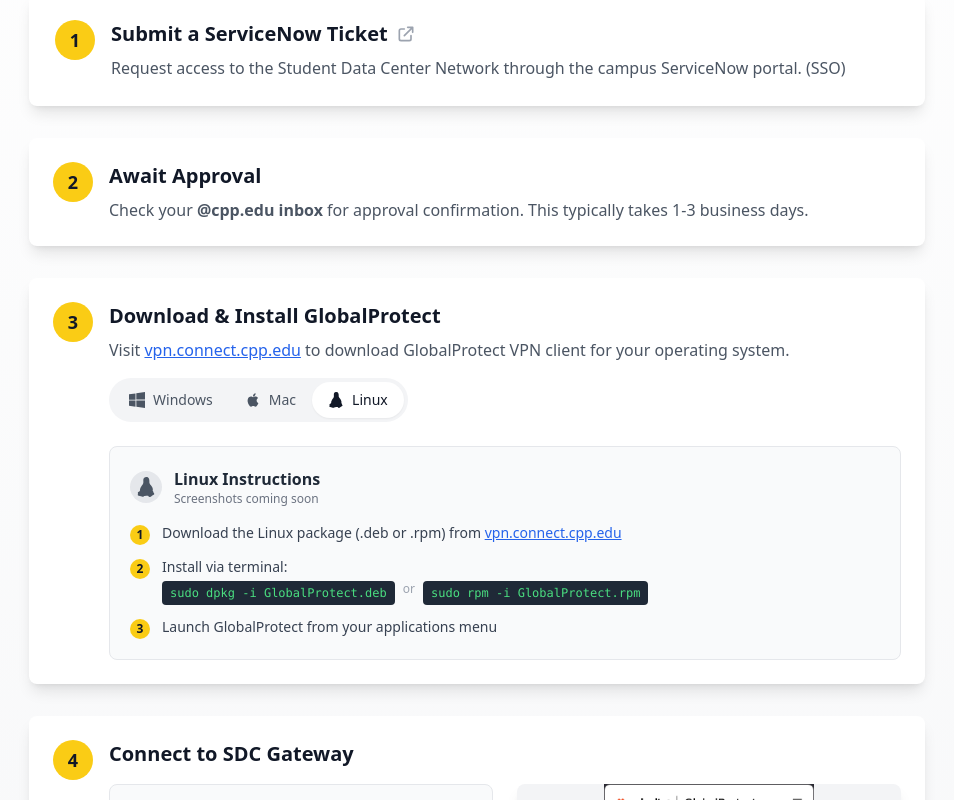
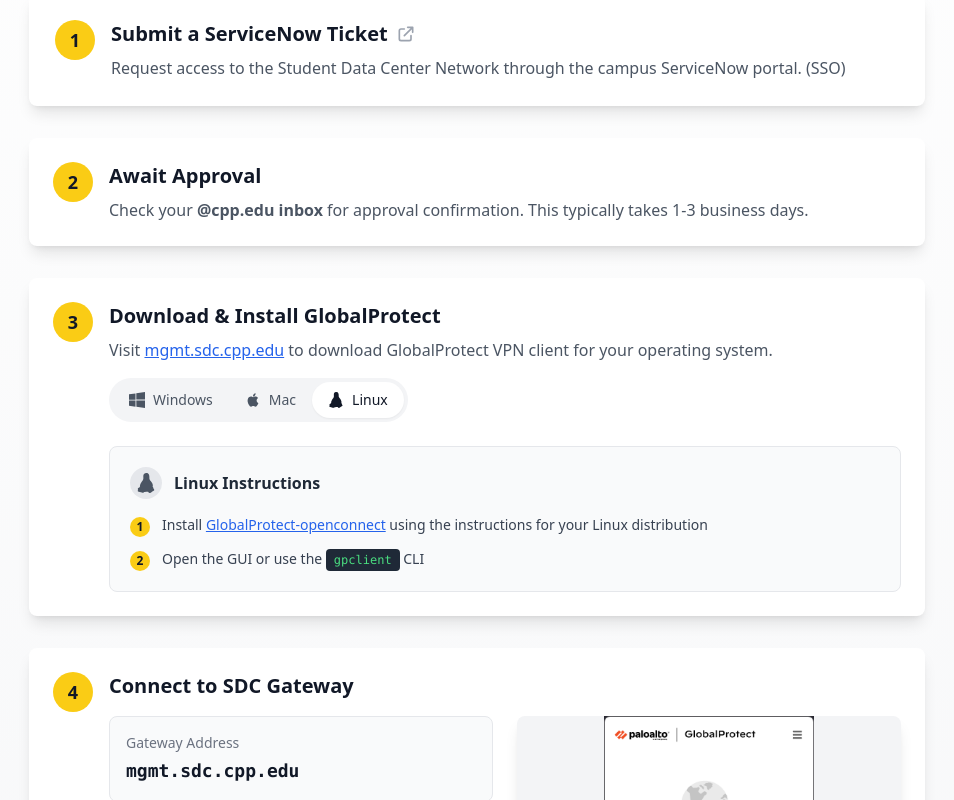
Before and after one commit to cpp-soc/static-site, a Next.js app in the folder app/: page /access in a window 1280 px wide. Both pictures are taken after a click on the button "Linux". Shown: the part 526-1326 px from the top of the page, without its empty margins (163-1117 px from the left). Built offline with nearby package versions, Linux system fonts and the light colour scheme.

Commit message:
Update Linux GlobalProtect instructions

```diff
--- a/app/src/pages/access.tsx
+++ b/app/src/pages/access.tsx
@@ -197,7 +197,7 @@ const Access: React.FC = () => {
                                     <div className="flex-1">
                                         <h3 className="text-xl font-semibold mb-2">Download & Install GlobalProtect</h3>
                                         <p className="text-gray-600 mb-4">
-                                            Visit <a href="https://vpn.connect.cpp.edu" target="_blank" rel="noopener noreferrer" className="text-blue-600 hover:text-blue-800 underline font-medium">vpn.connect.cpp.edu</a> to download GlobalProtect VPN client for your operating system.
+                                            Visit <a href="https://mgmt.sdc.cpp.edu" target="_blank" rel="noopener noreferrer" className="text-blue-600 hover:text-blue-800 underline font-medium">mgmt.sdc.cpp.edu</a> to download GlobalProtect VPN client for your operating system.
                                         </p>
 
                                         {/* OS Tabs - Pill Style */}
@@ -409,28 +409,16 @@ const Access: React.FC = () => {
                                                     </div>
                                                     <div>
                                                         <h4 className="font-semibold text-gray-800">Linux Instructions</h4>
-                                                        <p className="text-gray-500 text-xs">Screenshots coming soon</p>
                                                     </div>
                                                 </div>
                                                 <div className="space-y-3">
                                                     <div className="flex items-start gap-3">
                                                         <span className="w-5 h-5 bg-yellow-400 rounded-full flex items-center justify-center text-xs font-bold flex-shrink-0 mt-0.5">1</span>
-                                                        <p className="text-gray-700 text-sm">Download the Linux package (.deb or .rpm) from <a href="https://vpn.connect.cpp.edu" target="_blank" rel="noopener noreferrer" className="text-blue-600 hover:text-blue-800 underline">vpn.connect.cpp.edu</a></p>
+                                                        <p className="text-gray-700 text-sm">Install <a href="https://github.com/yuezk/GlobalProtect-openconnect" target="_blank" rel="noopener noreferrer" className="text-blue-600 hover:text-blue-800 underline font-medium">GlobalProtect-openconnect</a> using the instructions for your Linux distribution</p>
                                                     </div>
                                                     <div className="flex items-start gap-3">
                                                         <span className="w-5 h-5 bg-yellow-400 rounded-full flex items-center justify-center text-xs font-bold flex-shrink-0 mt-0.5">2</span>
-                                                        <div className="text-gray-700 text-sm">
-                                                            Install via terminal:
-                                                            <div className="mt-1 flex flex-wrap gap-2">
-                                                                <code className="bg-gray-800 text-green-400 px-2 py-1 rounded text-xs font-mono">sudo dpkg -i GlobalProtect.deb</code>
-                                                                <span className="text-gray-400 text-xs">or</span>
-                                                                <code className="bg-gray-800 text-green-400 px-2 py-1 rounded text-xs font-mono">sudo rpm -i GlobalProtect.rpm</code>
-                                                            </div>
-                                                        </div>
-                                                    </div>
-                                                    <div className="flex items-start gap-3">
-                                                        <span className="w-5 h-5 bg-yellow-400 rounded-full flex items-center justify-center text-xs font-bold flex-shrink-0 mt-0.5">3</span>
-                                                        <p className="text-gray-700 text-sm">Launch GlobalProtect from your applications menu</p>
+                                                        <p className="text-gray-700 text-sm">Open the GUI or use the <code className="bg-gray-800 text-green-400 px-2 py-1 rounded text-xs font-mono">gpclient</code> CLI</p>
                                                     </div>
                                                 </div>
                                             </div>
@@ -923,28 +911,16 @@ const Access: React.FC = () => {
                                                         </div>
                                                         <div>
                                                             <h4 className="font-semibold text-gray-800">Linux Instructions</h4>
-                                                            <p className="text-gray-500 text-xs">Screenshots coming soon</p>
                                                         </div>
                                                     </div>
                                                     <div className="space-y-3">
                                                         <div className="flex items-start gap-3">
                                                             <span className="w-5 h-5 bg-gray-800 text-white rounded-full flex items-center justify-center text-xs font-bold flex-shrink-0 mt-0.5">1</span>
-                                                            <p className="text-gray-700 text-sm">Download the Linux package (.deb or .rpm) from <a href="https://vpn.connect.cpp.edu" target="_blank" rel="noopener noreferrer" className="text-blue-600 hover:text-blue-800 underline">vpn.connect.cpp.edu</a></p>
+                                                            <p className="text-gray-700 text-sm">Install <a href="https://github.com/yuezk/GlobalProtect-openconnect" target="_blank" rel="noopener noreferrer" className="text-blue-600 hover:text-blue-800 underline font-medium">GlobalProtect-openconnect</a> using the instructions for your Linux distribution</p>
                                                         </div>
                                                         <div className="flex items-start gap-3">
                                                             <span className="w-5 h-5 bg-gray-800 text-white rounded-full flex items-center justify-center text-xs font-bold flex-shrink-0 mt-0.5">2</span>
-                                                            <div className="text-gray-700 text-sm">
-                                                                Install via terminal:
-                                                                <div className="mt-1 flex flex-wrap gap-2">
-                                                                    <code className="bg-gray-800 text-green-400 px-2 py-1 rounded text-xs font-mono">sudo dpkg -i GlobalProtect.deb</code>
-                                                                    <span className="text-gray-400 text-xs">or</span>
-                                                                    <code className="bg-gray-800 text-green-400 px-2 py-1 rounded text-xs font-mono">sudo rpm -i GlobalProtect.rpm</code>
-                                                                </div>
-                                                            </div>
-                                                        </div>
-                                                        <div className="flex items-start gap-3">
-                                                            <span className="w-5 h-5 bg-gray-800 text-white rounded-full flex items-center justify-center text-xs font-bold flex-shrink-0 mt-0.5">3</span>
-                                                            <p className="text-gray-700 text-sm">Launch GlobalProtect from your applications menu</p>
+                                                            <p className="text-gray-700 text-sm">Open the GUI or use the <code className="bg-gray-800 text-green-400 px-2 py-1 rounded text-xs font-mono">gpclient</code> CLI</p>
                                                         </div>
                                                     </div>
                                                 </div>
```
